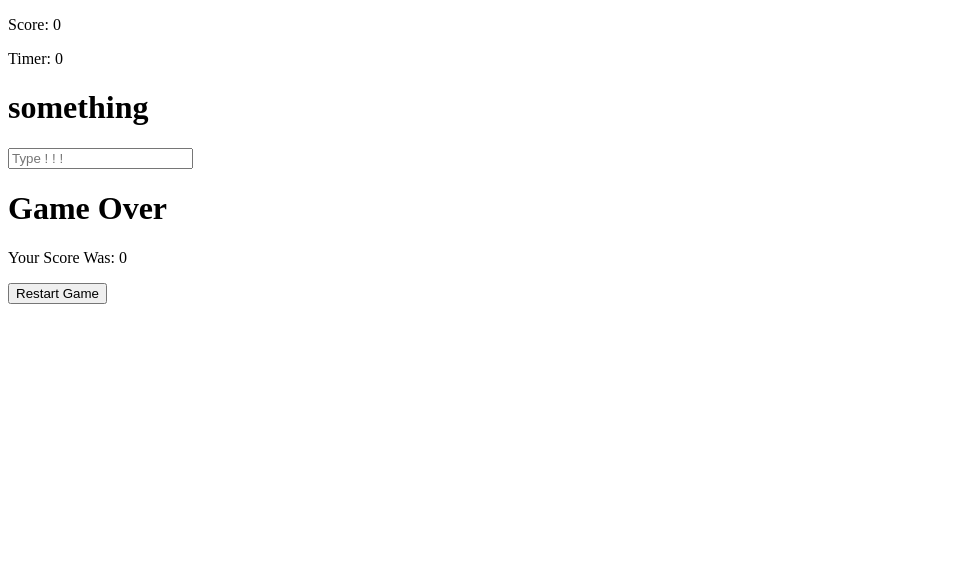
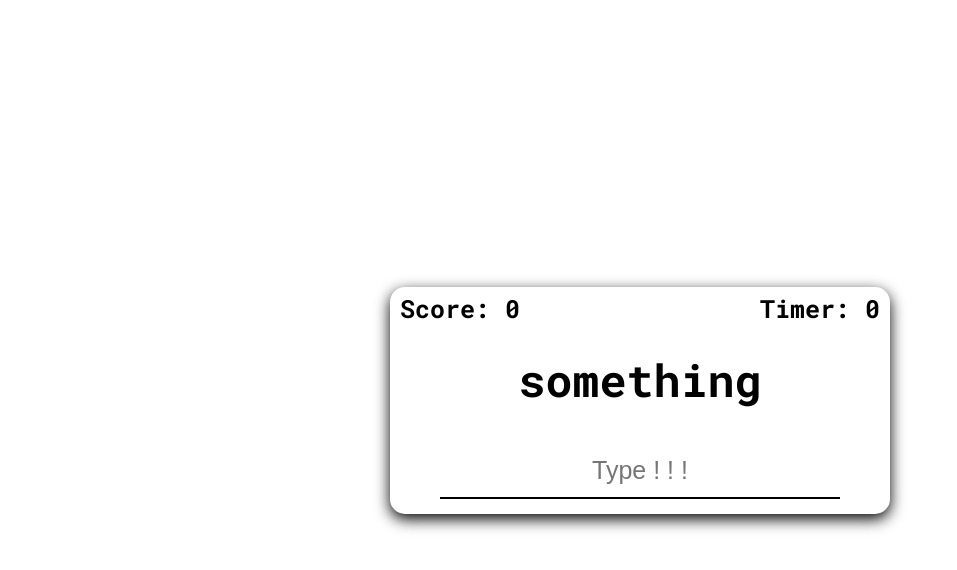
Before and after one commit to Abula28/Type-Game, a plain HTML site: page index.html in a window 1280 px wide. Shown: the whole page, without its empty margins (0-957 px from the left). Drawn offline with Linux system fonts and the light colour scheme; the site is published under a folder, as on GitHub Pages, so addresses that start at the root find nothing.

Commit message:
first commit

```diff
--- a/index.html
+++ b/index.html
@@ -12,7 +12,7 @@
       rel="stylesheet"
     />
 
-    <link rel="stylesheet" href="/Styles/style.css" />
+    <link rel="stylesheet" href="Styles/style.css" />
 
     <script type="module" src="app.js"></script>
     <title>Type Game</title>
```
